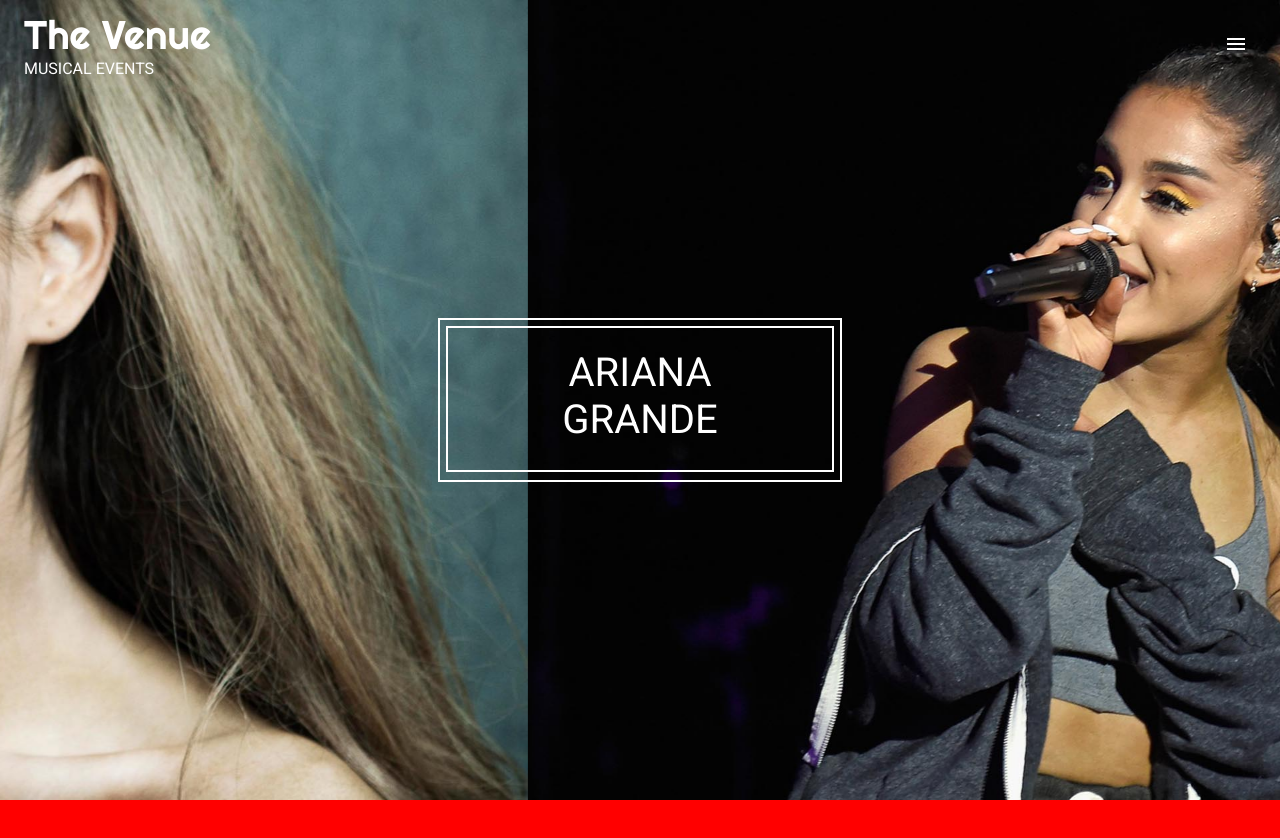
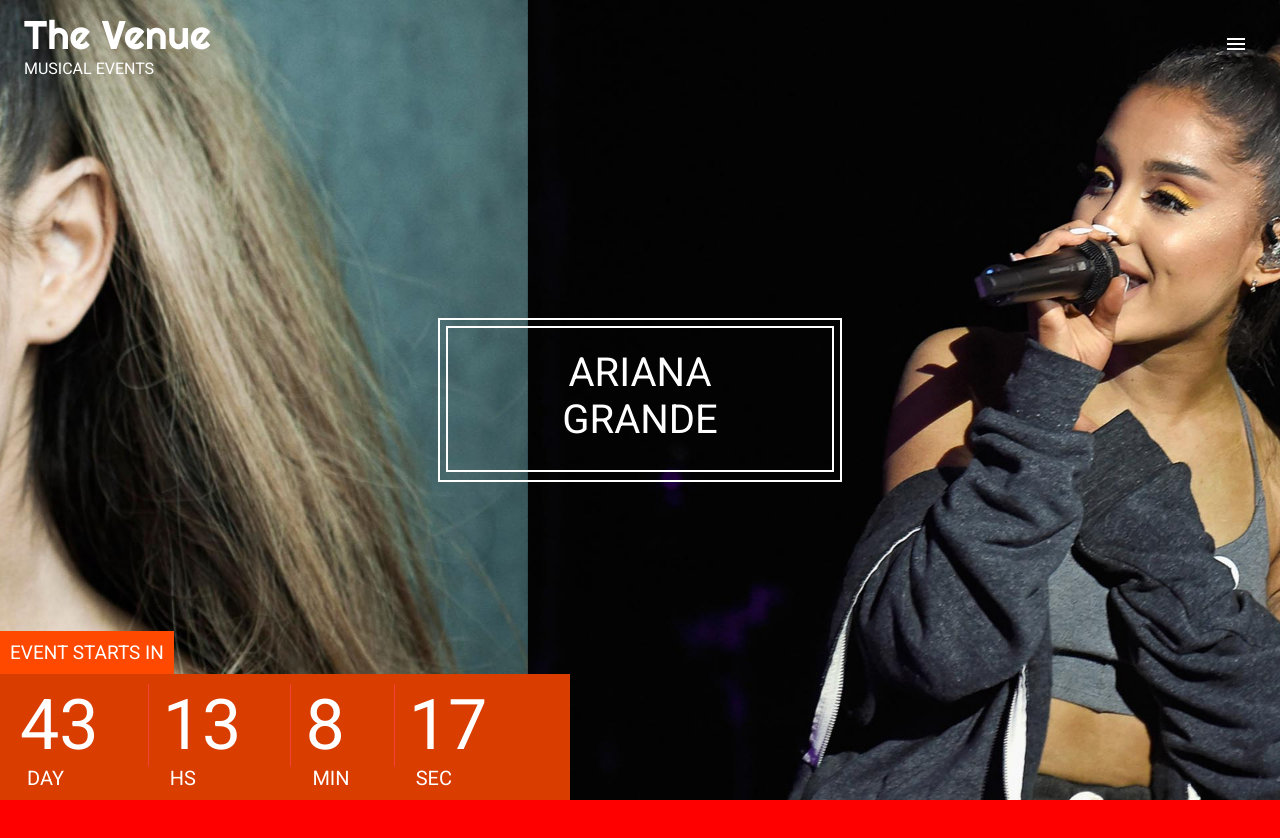
Before and after one commit to rishulpu1/the_vanue, a React (Vite) app: page / in a window 1280 px wide. Shown: the top 838 px of the page. Built offline with nearby package versions, Linux system fonts and the light colour scheme.

Commit message:
added event countdown

```diff
--- a/src/components/featured/index.jsx
+++ b/src/components/featured/index.jsx
@@ -1,5 +1,6 @@
 import React from "react";
 import Carrousel from "./Carrousel";
+import TimeUntil from "./timeUntil";
 const Featured = ()=> {
     return(
         <div className="featured_container">
@@ -9,6 +10,7 @@
                     Ariana Grande
                 </div>
             </div>
+            <TimeUntil />
         </div>
     );
 }
--- /dev/null
+++ b/src/components/featured/timeUntil.jsx
@@ -0,0 +1,62 @@
+import React,{useEffect, useState, useCallback} from "react";
+import { Slide } from "react-awesome-reveal";
+
+const TimeUntil = ()=>{
+    const [time, setTime] = useState({
+        seconds: '0',
+        minutes: '0',
+        hours: '0',
+        days: '0'
+    });
+    const renderItems = (time, value)=>(
+        <div className="countdown_item">
+            <div className="countdown_time">
+                {time}
+            </div>
+            <div className="countdown_tag">
+                {value}
+            </div>
+        </div>
+    )
+    const getTimeUntil = useCallback((deadline)=>{
+        const time = Date.parse(deadline) - Date.parse(new Date());
+        if(time < 0 ){
+            console.log('Date passed');
+        } else {
+            const seconds = Math.floor((time/1000)%60);
+            const minutes = Math.floor((time/1000/60)%60);
+            const hours = Math.floor((time/(1000*60*60))%24);
+            const days = Math.floor((time/(1000*60*60*24)));
+            setTime({
+                days,
+                hours,
+                minutes,
+                seconds
+            })
+        }
+
+    },[])
+
+
+    useEffect(()=>{
+        setInterval(()=> getTimeUntil('Sep, 05, 2023, 07:10:00'), 1000);
+    },[getTimeUntil]);
+    return(
+        <Slide left delay={1000}>
+            <div className="countdown_wrapper">
+                <div className="countdown_top">
+                    Event starts in
+                </div>
+                <div className="countdown_bottom">
+                    {renderItems(time.days, 'Day')}
+                    {renderItems(time.hours, 'HS')}
+                    {renderItems(time.minutes, 'Min')}
+                    {renderItems(time.seconds, 'Sec')}
+                </div>
+            </div>
+
+        </Slide>
+    );
+}
+
+export default TimeUntil;
```
